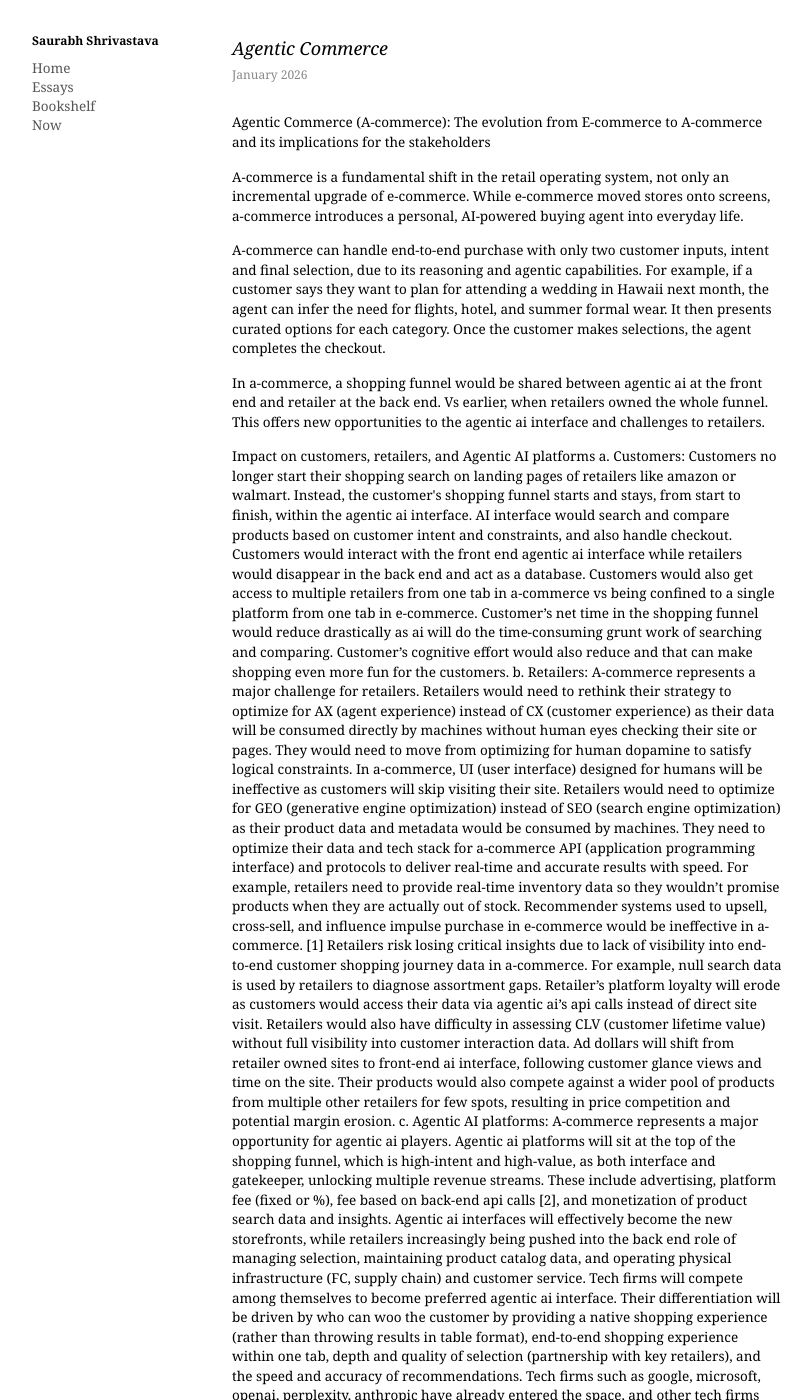
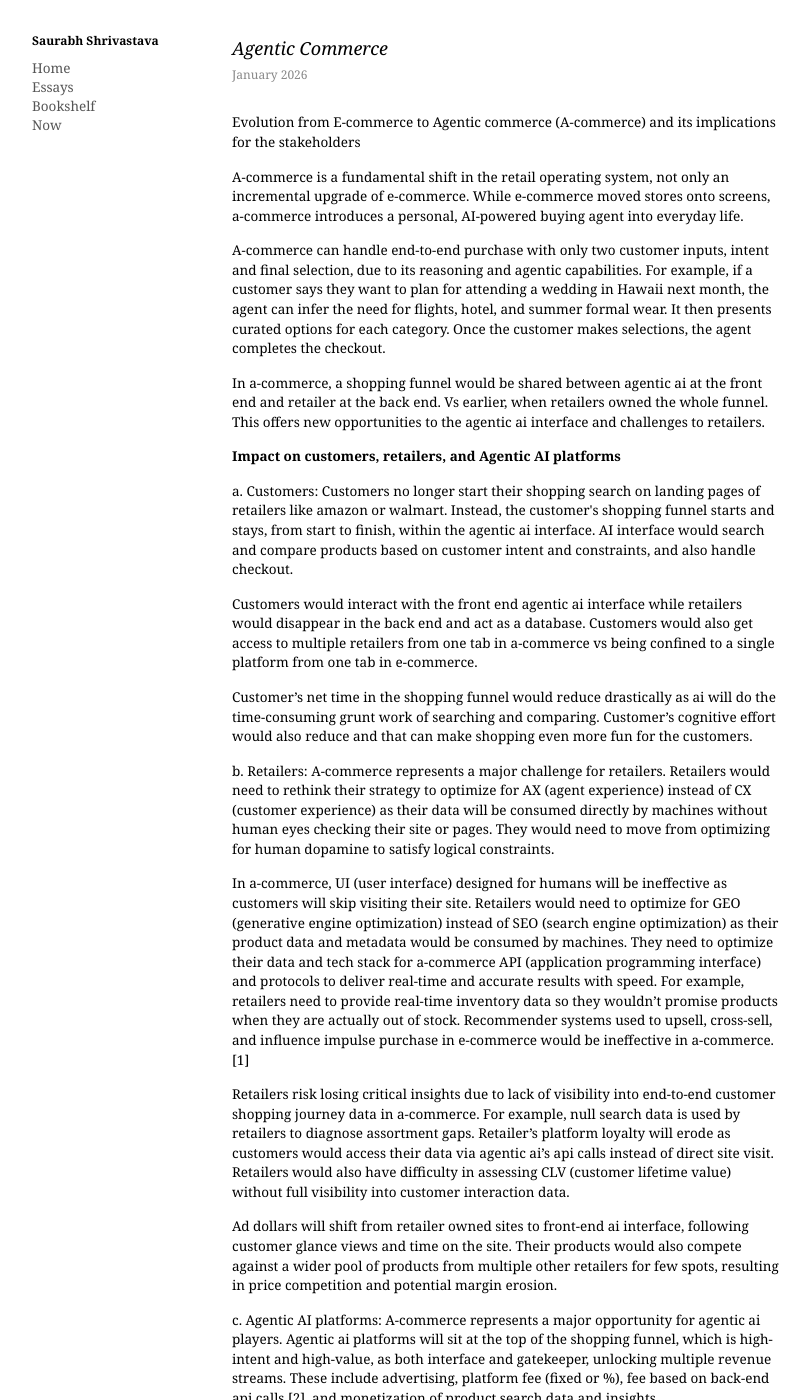
Before and after one commit to saurabhshrivastava1/saurabhshrivastava1.github.io, a Jekyll site: the page built from essays/essay3.markdown, in a window 1280 px wide and 1400 px high. Shown: the whole window, without its empty margins (8-820 px from the left). Built offline with Jekyll 4.4.1, drawn with Linux system fonts in a browser that asks for light colours; some of the changed text lies outside the part shown.

```diff
--- a/essays.markdown
+++ b/essays.markdown
@@ -26,10 +26,8 @@ layout: null
 <div id="content">
     <p>This space is for few of my ideas and thoughts.</p>
     <ul>
-        <li><a href="{{ '/essays/essay1.html' | relative_url }}">The Value of Minimalist Design</a> — an essay on minimalist web design</li>
-        <li><a href="{{ '/essays/essay2.html' | relative_url }}">Economics</a> — notes on division of labour, comparative advantage, and the tragedy of the commons</li>
-        <li><a href="{{ '/essays/essay3.html' | relative_url }}">Agentic Commerce</a> — an essay on impact of ecommerce to acommerce shift </li>
-        <li><strong>Essay2</strong> — on abc</li>
+        <li><a href="{{ '/essays/essay2.html' | relative_url }}">Economics</a> — Notes on interesting economic concepts like division of labour, comparative advantage, and the tragedy of the commons. </li>
+        <li><a href="{{ '/essays/essay3.html' | relative_url }}">Agentic Commerce</a> The evolution from E-commerce to A-commerce and its implications for the stakeholders. </li>
         </ul>
 </div>
 
--- a/essays/essay3.markdown
+++ b/essays/essay3.markdown
@@ -27,7 +27,7 @@ layout: null
     <h2 style="font-style: italic; margin-bottom: 5px;">Agentic Commerce</h2>
     <p style="color: #888; font-size: 12px; margin-bottom: 30px;">January 2026</p>
 
-    <p> Agentic Commerce (A-commerce): The evolution from E-commerce to A-commerce and its implications for the stakeholders </p>
+    <p> Evolution from E-commerce to Agentic commerce (A-commerce) and its implications for the stakeholders </p>
 
     <p> A-commerce is a fundamental shift in the retail operating system, not only an incremental upgrade of e-commerce. While e-commerce moved stores onto screens, a-commerce introduces a personal, AI-powered buying agent into everyday life. </p>
 
@@ -36,35 +36,44 @@ layout: null
     <p> In a-commerce, a shopping funnel would be shared between agentic ai at the front end and retailer at the back end. Vs earlier, when retailers owned the whole funnel. This offers new opportunities to the agentic ai interface and challenges to retailers. </p>
 
 
-    <p> Impact on customers, retailers, and Agentic AI platforms
-    a. Customers: Customers no longer start their shopping search on landing pages of retailers like amazon or walmart. Instead, the customer's shopping funnel starts and stays, from start to finish, within the agentic ai interface. AI interface would search and compare products based on customer intent and constraints, and also handle checkout.
-    Customers would interact with the front end agentic ai interface while retailers would disappear in the back end and act as a database. Customers would also get access to multiple retailers from one tab in a-commerce vs being confined to a single platform from one tab in e-commerce.
-    Customer’s net time in the shopping funnel would reduce drastically as ai will do the time-consuming grunt work of searching and comparing. Customer’s cognitive effort would also reduce and that can make shopping even more fun for the customers.
-     b. Retailers: A-commerce represents a major challenge for retailers. Retailers would need to rethink their strategy to optimize for AX (agent experience) instead of CX (customer experience) as their data will be consumed directly by machines without human eyes checking their site or pages. They would need to move from optimizing for human dopamine to satisfy logical constraints.
+    <p> <b> Impact on customers, retailers, and Agentic AI platforms </b> </p>
+    <p> a. Customers: Customers no longer start their shopping search on landing pages of retailers like amazon or walmart. Instead, the customer's shopping funnel starts and stays, from start to finish, within the agentic ai interface. AI interface would search and compare products based on customer intent and constraints, and also handle checkout. </p>
 
-     In a-commerce, UI (user interface) designed for humans will be ineffective as customers will skip visiting their site. Retailers would need to optimize for GEO (generative engine optimization) instead of SEO (search engine optimization) as their product data and metadata would be consumed by machines. They need to optimize their data and tech stack for a-commerce API (application programming interface) and protocols to deliver real-time and accurate results with speed. For example, retailers need to provide real-time inventory data so they wouldn’t promise products when they are actually out of stock. Recommender systems used to upsell, cross-sell, and influence impulse purchase in e-commerce would be ineffective in a-commerce. [1]
+    <p> Customers would interact with the front end agentic ai interface while retailers would disappear in the back end and act as a database. Customers would also get access to multiple retailers from one tab in a-commerce vs being confined to a single platform from one tab in e-commerce. </p>
 
-     Retailers risk losing critical insights due to lack of visibility into end-to-end customer shopping journey data in a-commerce. For example, null search data is used by retailers to diagnose assortment gaps. Retailer’s platform loyalty will erode as customers would access their data via agentic ai’s api calls instead of direct site visit. Retailers would also have difficulty in assessing CLV (customer lifetime value) without full visibility into customer interaction data.
+    <p> Customer’s net time in the shopping funnel would reduce drastically as ai will do the time-consuming grunt work of searching and comparing. Customer’s cognitive effort would also reduce and that can make shopping even more fun for the customers.</p>
 
-     Ad dollars will shift from retailer owned sites to front-end ai interface, following customer glance views and time on the site. Their products would also compete against a wider pool of products from multiple other retailers for few spots, resulting in price competition and potential margin erosion.
+    <p> b. Retailers: A-commerce represents a major challenge for retailers. Retailers would need to rethink their strategy to optimize for AX (agent experience) instead of CX (customer experience) as their data will be consumed directly by machines without human eyes checking their site or pages. They would need to move from optimizing for human dopamine to satisfy logical constraints. </p>
 
-     c. Agentic AI platforms: A-commerce represents a major opportunity for agentic ai players.
-     Agentic ai platforms will sit at the top of the shopping funnel, which is high-intent and high-value, as both interface and gatekeeper, unlocking multiple revenue streams. These include advertising, platform fee (fixed or %), fee based on back-end api calls [2], and monetization of product search data and insights.
+    <p> In a-commerce, UI (user interface) designed for humans will be ineffective as customers will skip visiting their site. Retailers would need to optimize for GEO (generative engine optimization) instead of SEO (search engine optimization) as their product data and metadata would be consumed by machines. They need to optimize their data and tech stack for a-commerce API (application programming interface) and protocols to deliver real-time and accurate results with speed. For example, retailers need to provide real-time inventory data so they wouldn’t promise products when they are actually out of stock. Recommender systems used to upsell, cross-sell, and influence impulse purchase in e-commerce would be ineffective in a-commerce. [1]</p>
 
-     Agentic ai interfaces will effectively become the new storefronts, while retailers increasingly being pushed into the back end role of managing selection, maintaining product catalog data, and operating physical infrastructure (FC, supply chain) and customer service.
+    <p> Retailers risk losing critical insights due to lack of visibility into end-to-end customer shopping journey data in a-commerce. For example, null search data is used by retailers to diagnose assortment gaps. Retailer’s platform loyalty will erode as customers would access their data via agentic ai’s api calls instead of direct site visit. Retailers would also have difficulty in assessing CLV (customer lifetime value) without full visibility into customer interaction data.</p>
 
-     Tech firms will compete among themselves to become preferred agentic ai interface. Their differentiation will be driven by who can woo the customer by providing a native shopping experience (rather than throwing results in table format), end-to-end shopping experience within one tab, depth and quality of selection (partnership with key retailers), and the speed and accuracy of recommendations. Tech firms such as google, microsoft, openai, perplexity, anthropic have already entered the space, and other tech firms are likely to compete aggressively to become a dominant a-commerce portal. </p>
+    <p> Ad dollars will shift from retailer owned sites to front-end ai interface, following customer glance views and time on the site. Their products would also compete against a wider pool of products from multiple other retailers for few spots, resulting in price competition and potential margin erosion. </p>
+
+    <p> c. Agentic AI platforms: A-commerce represents a major opportunity for agentic ai players.
+     Agentic ai platforms will sit at the top of the shopping funnel, which is high-intent and high-value, as both interface and gatekeeper, unlocking multiple revenue streams. These include advertising, platform fee (fixed or %), fee based on back-end api calls [2], and monetization of product search data and insights. </p>
+
+    <p> Agentic ai interfaces will effectively become the new storefronts, while retailers increasingly being pushed into the back end role of managing selection, maintaining product catalog data, and operating physical infrastructure (FC, supply chain) and customer service. </p>
+
+    <p> Tech firms will compete among themselves to become preferred agentic ai interface. Their differentiation will be driven by who can woo the customer by providing a native shopping experience (rather than throwing results in table format), end-to-end shopping experience within one tab, depth and quality of selection (partnership with key retailers), and the speed and accuracy of recommendations. Tech firms such as google, microsoft, openai, perplexity, anthropic have already entered the space, and other tech firms are likely to compete aggressively to become a dominant a-commerce portal. </p>
 
 
-    <p> The evolving A-commerce ecosystem:
-    New technical frameworks are emerging to support and standardize a-commerce. The MCP (model context protocol), launched by microsoft and google, provides a communication layer between ai agents and retailer databases. With MCP, retailers don’t need to connect their databases to individual ai interfaces. They can directly hook their data to MCP and then their data will be discoverable by all the ai interfaces. MCP also allows retailers to keep control over their core business logic (pricing, inventory, and catalog) by letting them keep it in their own systems without the need to put it on ai.Google had developed UCP (universal commerce protocol) in collaboration with retailers (walmart, shopify, wayfair etc.) and payment partners (visa, mastercard etc.) to standardize the broader a-commerce workflow. It leverages MCP as a communication layer and other protocols like A2A (agent2agent) as payment layer. Thus, UCP covers the entire a-commerce workflow from product discovery, cart management, checkout, and post-purchase tracking. While google currently allows retailers to keep the data in UCP, it may change when its gatekeeping power grows over retailers. Visa and mastercard have launched “agent pay” that enables ai agents to complete transactions securely using tokenized credentials without exposing underlying card details. </p>
+    <p> <b> The evolving A-commerce ecosystem </b> </p>
+    <p> New technical frameworks are emerging to support and standardize a-commerce. </p>
+
+    <p> The MCP (model context protocol), launched by microsoft and google, provides a communication layer between ai agents and retailer databases. With MCP, retailers don’t need to connect their databases to individual ai interfaces. They can directly hook their data to MCP and then their data will be discoverable by all the ai interfaces. MCP also allows retailers to keep control over their core business logic (pricing, inventory, and catalog) by letting them keep it in their own systems without the need to put it on ai. </p>
+
+    <p> Google had developed UCP (universal commerce protocol) in collaboration with retailers (walmart, shopify, wayfair etc.) and payment partners (visa, mastercard etc.) to standardize the broader a-commerce workflow. It leverages MCP as a communication layer and other protocols like A2A (agent2agent) as payment layer. Thus, UCP covers the entire a-commerce workflow from product discovery, cart management, checkout, and post-purchase tracking. While google currently allows retailers to keep the data in UCP, it may change when its gatekeeping power grows over retailers. </p>
+
+    <p> Visa and mastercard have launched “agent pay” that enables ai agents to complete transactions securely using tokenized credentials without exposing underlying card details. </p>
 
 
-    <p> Summary:
-    A-commerce presents many opportunities for agentic ai platforms while challenges to retailers. Agentic ai platforms will act as front end of shopping while retailers will act as back-end infrastructure for ai agents and risk being largely invisible to the customers. Customers will benefit from significant time savings, reduced cognitive efforts, and a larger pool of products to choose from across multiple retailers. </p>
+    <p> <b> Summary </b> </p>
+    <p> A-commerce presents many opportunities for agentic ai platforms while challenges to retailers. Agentic ai platforms will act as front end of shopping while retailers will act as back-end infrastructure for ai agents and risk being largely invisible to the customers. Customers will benefit from significant time savings, reduced cognitive efforts, and a larger pool of products to choose from across multiple retailers. </p>
 
 
-    <p> Notes: </p>
+    <p> <b> Notes </b> </p>
     <p> [1] E-commerce uses recommendations across the customer journey to influence buying, Home pages use ‘trending now’, ‘best seller’ for new customers; and ‘Pick up where you left off’ and ‘inspired by your recent history’ for returning customers. Product detail pages use ‘similar products’ to cross-sell and ‘frequently bought together’ to bundle or upsell. Checkout pages use low cost products in ‘people also bought these accessories’ to induce impulse purchase. </p>
 
      <p> [2] Moving away from CPC (cost per click) to CPAC (cost per api call) as retailer’s data will not be clicked by humans directly in search and compare steps but accessed by agentic ai’s api calls in the back end. </p>
```
Also changed, not shown: index.markdown (+18 -7 lines).
